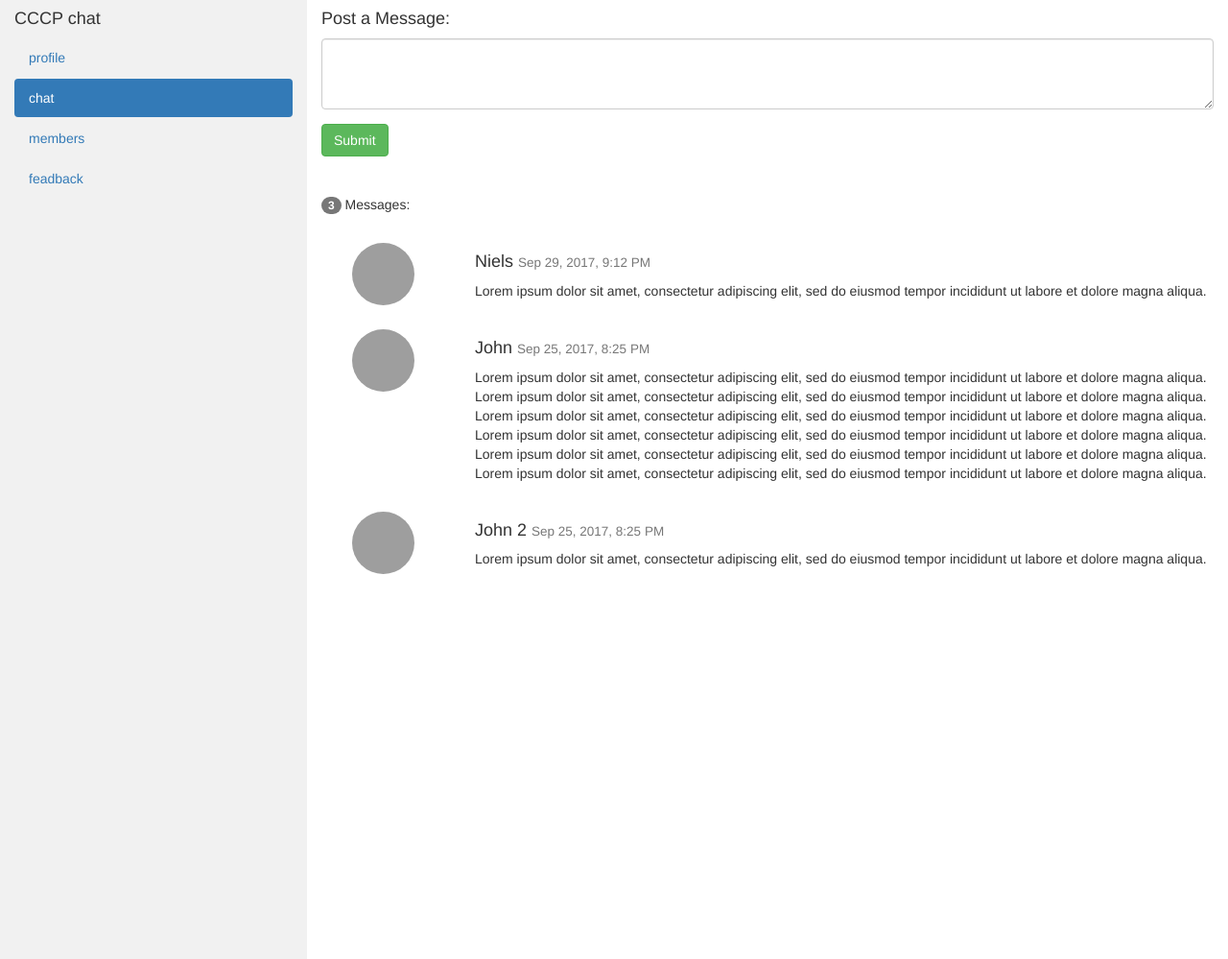
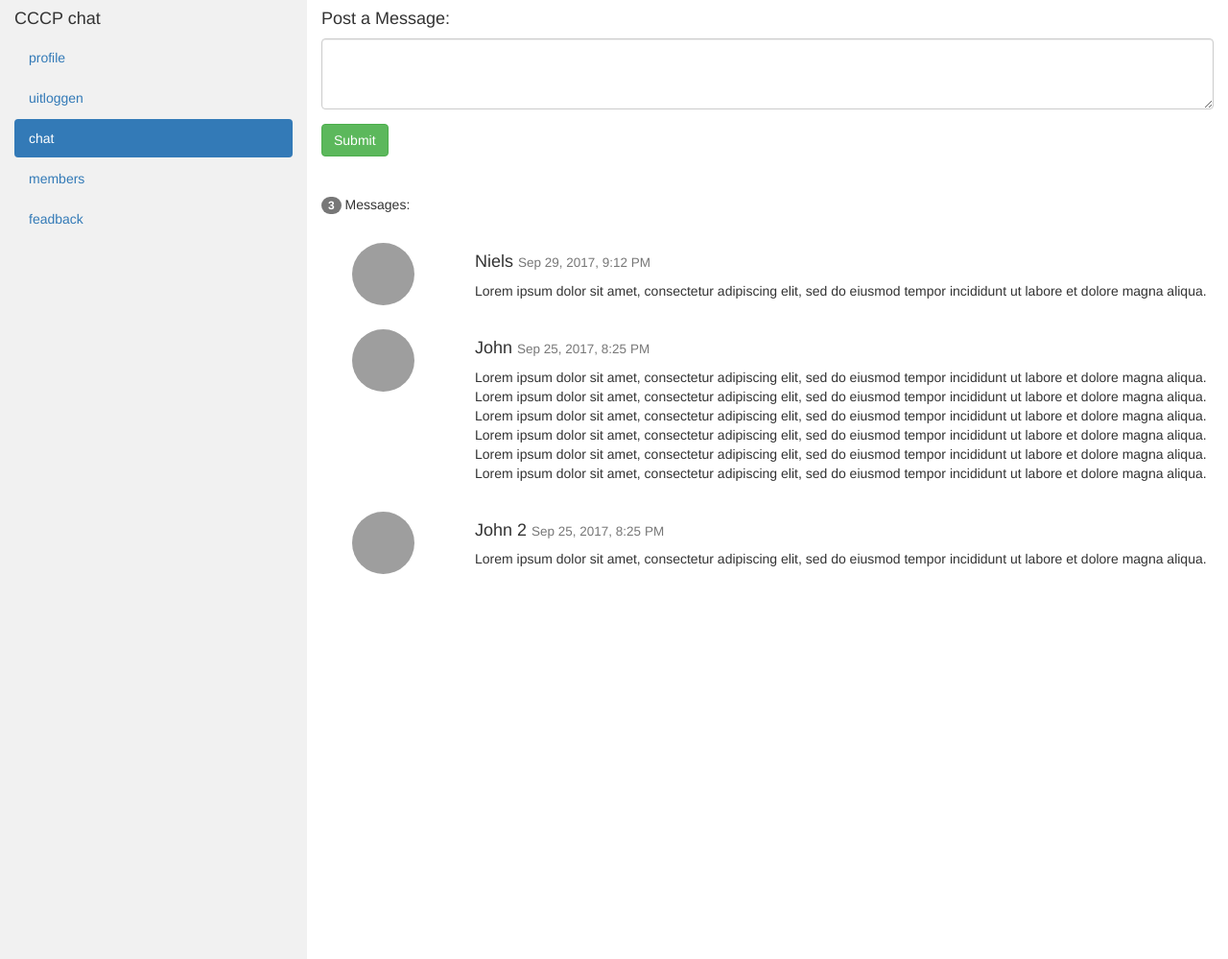
Before and after one commit to LarmuseauNiels/honeypotsite, a PHP site: page /chat.php in a window 1280 px wide. Shown: the top 999 px of the page at 96% size. Run offline with PHP 8.4, Linux system fonts and the light colour scheme; the visitor is signed in with stand-in values (Sample User, id 1); data comes from the database, SQL or seed files in the repository; some libraries are stand-ins or nearby versions; grey boxes are pictures that could not be loaded.

Commit message:
uitlogbutton

```diff
--- a/output.php
+++ b/output.php
@@ -12,7 +12,9 @@
            else{
                 echo "<li";
                 if($activepage == 'profile'){echo '  class="active" ';}
-                echo '><a href="profile.php">profile</a></li>';
+                echo '><a href="profile.php">profile</a></li><li><a href="logout.php">uitloggen</a></li>';
+
+
            }
 
            $tabs = array("chat.php"=>"chat", "members.php"=>"members", "feadback.php"=>"feadback");
```
Also changed, not shown: uploads/5.jpg (added), uploads/5.png (added).
